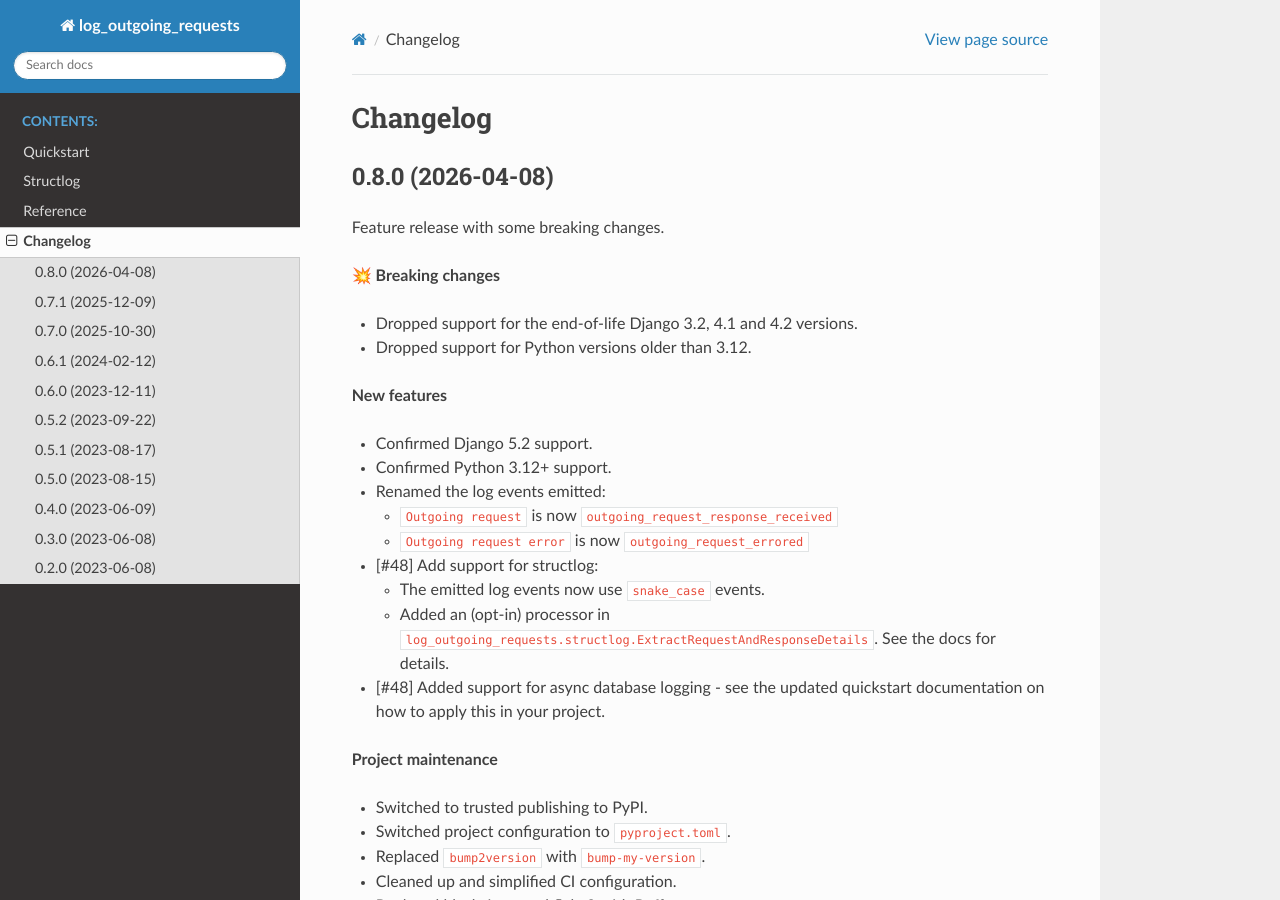
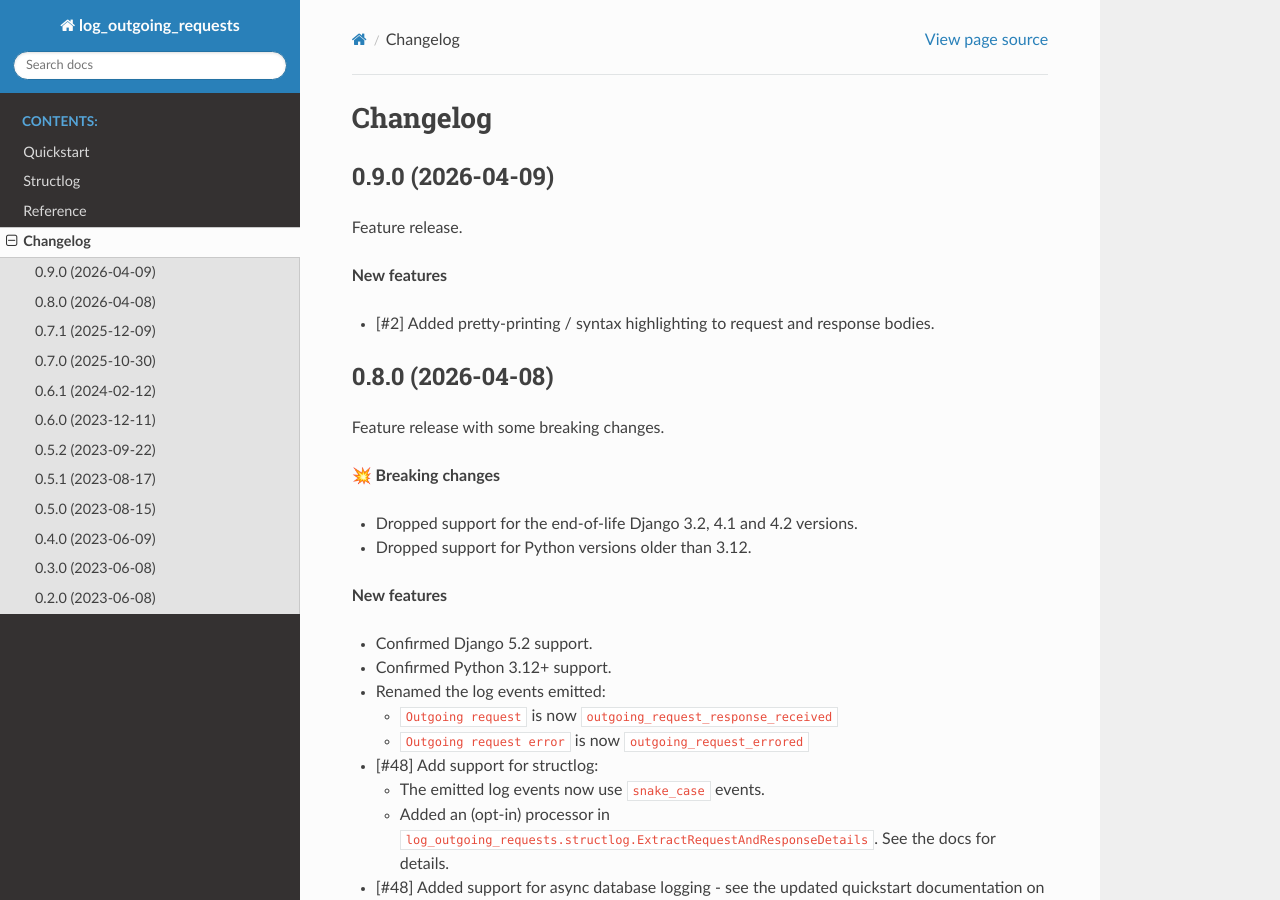
Before and after one commit to maykinmedia/django-log-outgoing-requests, a Sphinx documentation site: the page built from docs/changelog.rst, in a window 1280 px wide and 900 px high. Built offline with Sphinx 7.4.7 and the Read the Docs theme 3.1.0, drawn with Linux system fonts in a browser that asks for light colours.

Commit message:
:bookmark: Bump version to 0.9.0 and update changelog

```diff
--- a/CHANGELOG.rst
+++ b/CHANGELOG.rst
@@ -1,6 +1,15 @@
 =========
 Changelog
 =========
+
+0.9.0 (2026-04-09)
+==================
+
+Feature release.
+
+**New features**
+
+* [#2] Added pretty-printing / syntax highlighting to request and response bodies.
 
 0.8.0 (2026-04-08)
 ==================
--- a/README.rst
+++ b/README.rst
@@ -1,7 +1,7 @@
 django-log-outgoing-requests
 =================================================
 
-:Version: 0.8.0
+:Version: 0.9.0
 :Source: https://github.com/maykinmedia/django-log-outgoing-requests
 :Keywords: logging, django, requests
 
--- a/docs/conf.py
+++ b/docs/conf.py
@@ -26,7 +26,7 @@ copyright = "2023, Maykin Media"
 author = "Maykin Media"
 
 # The full version, including alpha/beta/rc tags
-release = "0.8.0"
+release = "0.9.0"
 
 
 # -- General configuration ---------------------------------------------------
--- a/pyproject.toml
+++ b/pyproject.toml
@@ -4,7 +4,7 @@ build-backend = "setuptools.build_meta"
 
 [project]
 name = "django-log-outgoing-requests"
-version = "0.8.0"
+version = "0.9.0"
 description = "Log outgoing requests made by the requests python library"
 authors = [
     {name = "Maykin Media", email = "support@maykinmedia.nl"}
@@ -89,7 +89,7 @@ env = [
 ]
 
 [tool.bumpversion]
-current_version = "0.8.0"
+current_version = "0.9.0"
 files = [
     {filename = "pyproject.toml"},
     {filename = "README.rst"},
```
